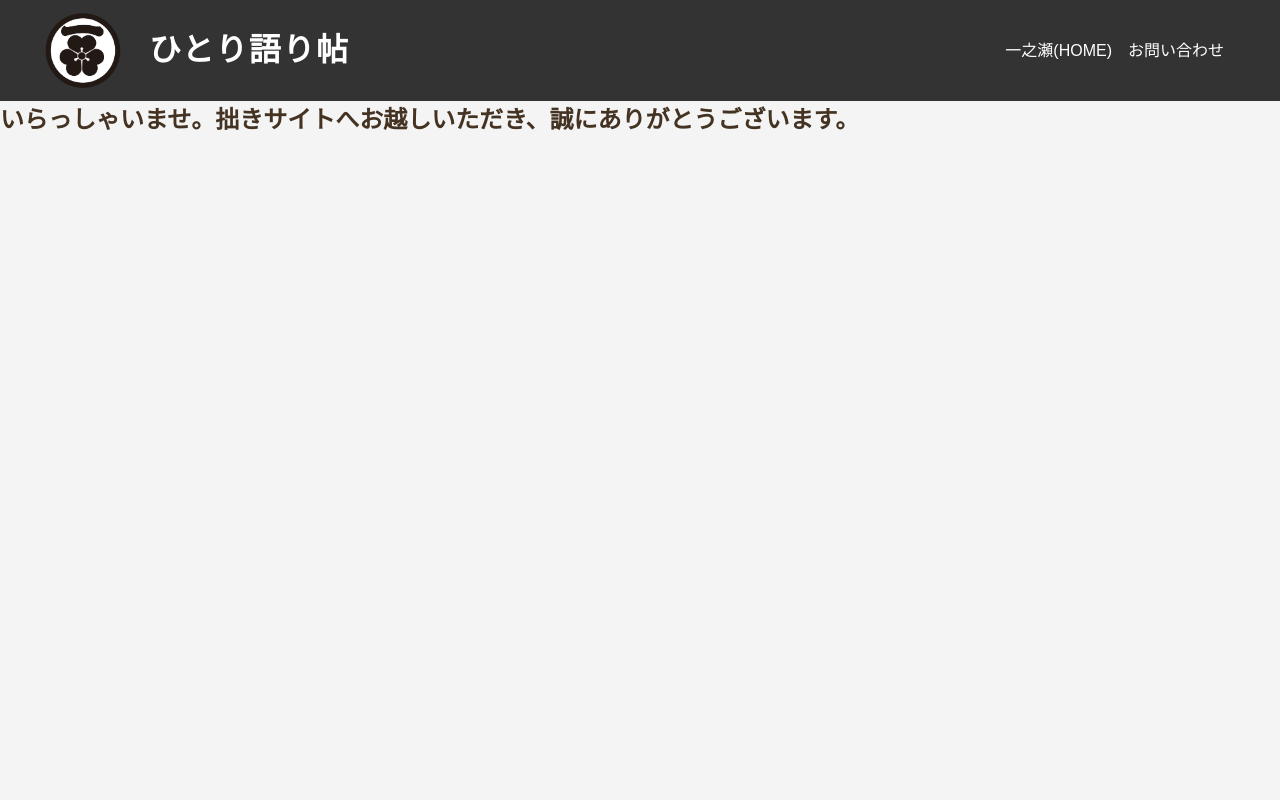
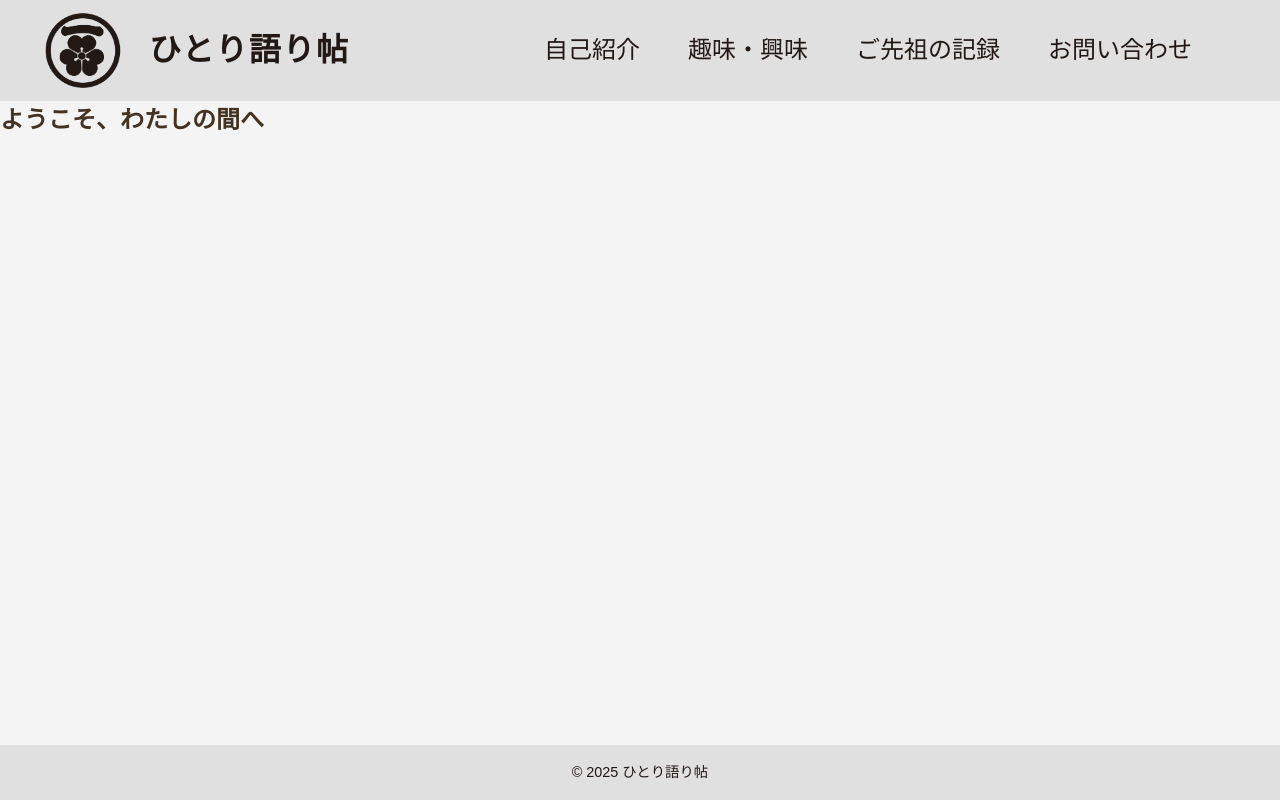
Before and after one commit to ultimatewatagashi/about-me, a plain HTML site: page index.html in a window 1280 px wide. Drawn offline with Linux system fonts and the light colour scheme; some packages are replaced by stand-ins of ours; a web font is replaced by a local one.

Commit message:
Topisbest

```diff
--- a/css/styles.css
+++ b/css/styles.css
@@ -29,9 +29,9 @@ img {
 }
 
 .header {
-    background: #333;
-    color: #fff;
-    padding: 0.5rem 2.5rem; /* 左右に2remの余白を追加 */
+    background: rgba(51, 51, 51, 0.1); /* 0.7は透明度。0に近いほど透明 */
+    color: #221814;
+    padding: .5rem 2.5rem 0.5rem 2.5rem; /* 左右に2remの余白を追加 */
     text-align: left;
     display: flex;         /* 追加：ヘッダー内を横並びに */
     align-items: center;   /* 追加：縦位置を揃える */
@@ -39,7 +39,16 @@ img {
     justify-content: space-between; /* 追加：左右に配置 */
 }
 
-
+.footer {
+    text-align: center;
+    padding: 1rem; /* 余白を小さく */
+    background: rgba(51, 51, 51, 0.1);
+    color: #221814;
+    position: fixed;
+    width: 100%;
+    bottom: 0;
+    font-size: 0.9rem; /* 文字を小さく */
+}
 
 .nav {
     margin-left: auto;     /* 追加：右側に寄せる */
@@ -55,23 +64,17 @@ img {
 
 .nav ul li {
     display: inline;
-    margin-right: 1rem;
+    margin-right: 3rem;
 }
 
 .nav ul li a {
-    color: #fff;
-    text-decoration: none;
+    font-size: 1.5rem;  /*文章のフォントサイズを変更*/
+    text-align: center;  /* 文字を中央に配置 */
+    margin-top: 2rem;  /* 上に2remの余白を追加 */
+    color: #221814;  /* 文字色を指定 */
+    text-decoration: none;  /* 下線を消す */
 }
 
-.footer {
-    text-align: center;
-    padding: 3rem;
-    background: #333;
-    color: #fff;
-    position: fixed;
-    width: 100%;
-    bottom: 0;
-}
 
 @media (max-width: 600px) {
     .header, .footer {
@@ -120,7 +123,7 @@ img {
 }
 .logo-text {
     font-size: 2rem;
-    color: #fff;
+    color: #221814;
     font-weight: bold;
     letter-spacing: 0.05em;
     margin: 0;
--- a/index.html
+++ b/index.html
@@ -27,18 +27,24 @@
         <header class="header">
             <h1 class="logo-title">
                <a href="index.html" class="logo-link">
-                    <img class="logo" src="images/myhousemark.png" alt="私の自己紹介サイト">
+                    <img class="logo" src="images/myhousemark.kirinuki.png" alt="私の自己紹介サイト">
                     <span class="logo-text">ひとり語り帖</span>
                 </a>
             </h1>
             <nav class="nav">
                 <ul>
-                    <li><a href="#home">一之瀬(HOME)</a></li>
+                    <!-- <li><a href="#home">一之瀬(HOME)</a></li> -->
+                    <li><a href="#self-introduction">自己紹介</a></li>
+                    <li><a href="#hobby">趣味・興味</a></li>
+                    <li><a href="#recordsofancestors">ご先祖の記録</a></li>
                     <li><a href="#inquiry">お問い合わせ</a></li>
 
                 </ul>
             </nav>
         </header>
-        <h2 class="page-title">いらっしゃいませ。拙きサイトへお越しいただき、誠にありがとうございます。</h2>
+        <h2 class="page-title">ようこそ、わたしの間へ</h2>
     </body>
+    <footer class="footer">
+        <p class="footer-text">© 2025 ひとり語り帖</p>
+    </footer>
 </html>
```
Also changed, not shown: images/myhousemark.kirinuki.png (added).
